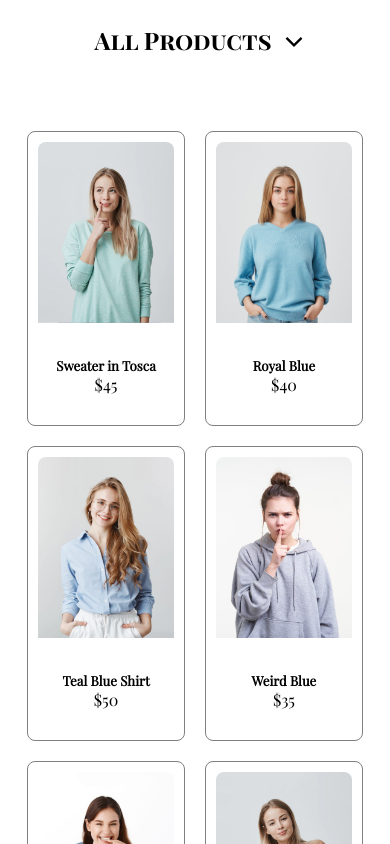
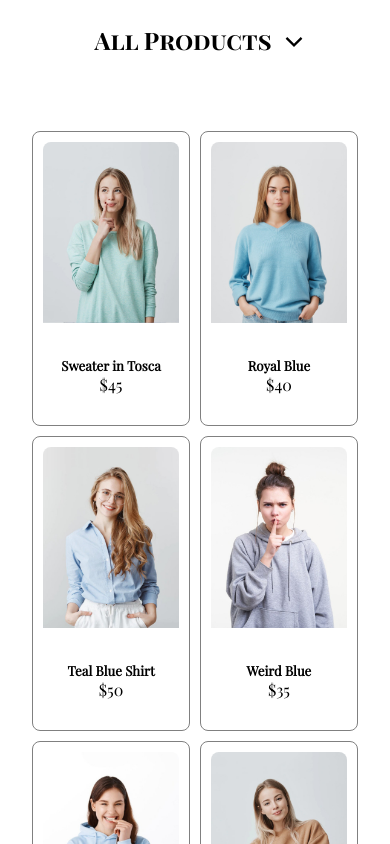
Before and after one commit to tanim27/e-commerce, a React (Create React App) app: page / in a window 390 px wide. Shown: the part 1000-1844 px from the top of the page. Built offline with nearby package versions, Linux system fonts and the light colour scheme.

Commit message:
again new try

```diff
--- a/src/components/AllProducts/AllProducts.css
+++ b/src/components/AllProducts/AllProducts.css
@@ -82,10 +82,10 @@
   display: flex;
   flex-wrap: wrap;
   justify-content: center;
-  align-items: center;
+  align-items: flex-start;
   height: 100%;
   width: 100%;
-  gap: 20px;
+  gap: 10px;
   margin: auto;
 }
 
@@ -167,11 +167,11 @@
   align-items: center;
 }
 
-@media (max-width: 400px) {
+@media (max-width: 575px) {
   .product-showlist .box-container {
     display: flex;
     justify-content: center;
-    align-items: center;
+    align-items: flex-start;
     width: 90%;
   }
 
```
